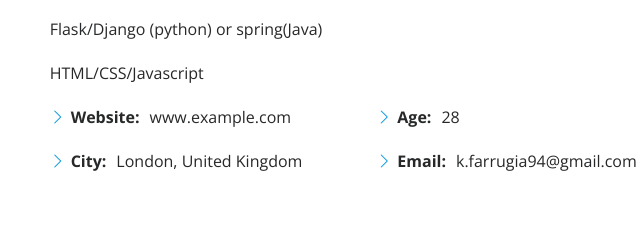
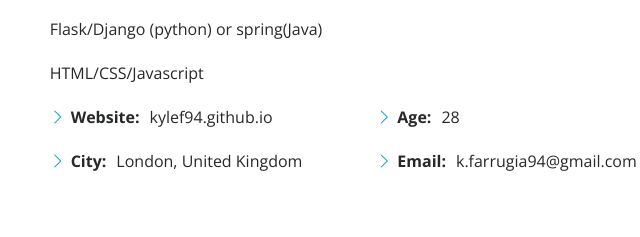
Before and after one commit to Kylef94/Personal-site, a plain HTML site: page index.html in a window 1280 px wide. Shown: the part 1263-1500 px from the top of the page, 589-1229 px from the left. Drawn offline with nearby package versions, Linux system fonts and the light colour scheme.

Commit message:
added website link to main page now that url is set up

```diff
--- a/index.html
+++ b/index.html
@@ -112,8 +112,7 @@
             <div class="row">
               <div class="col-lg-6">
                 <ul>
-<!--                  TODO: UPDATE WEBSITE LINK-->
-                  <li><i class="bi bi-chevron-right"></i> <strong>Website:</strong> <span>www.example.com</span></li>
+                  <li><i class="bi bi-chevron-right"></i> <strong>Website:</strong> <span>kylef94.github.io</span></li>
                   <li><i class="bi bi-chevron-right"></i> <strong>City:</strong> <span>London, United Kingdom</span></li>
                 </ul>
               </div>
```
